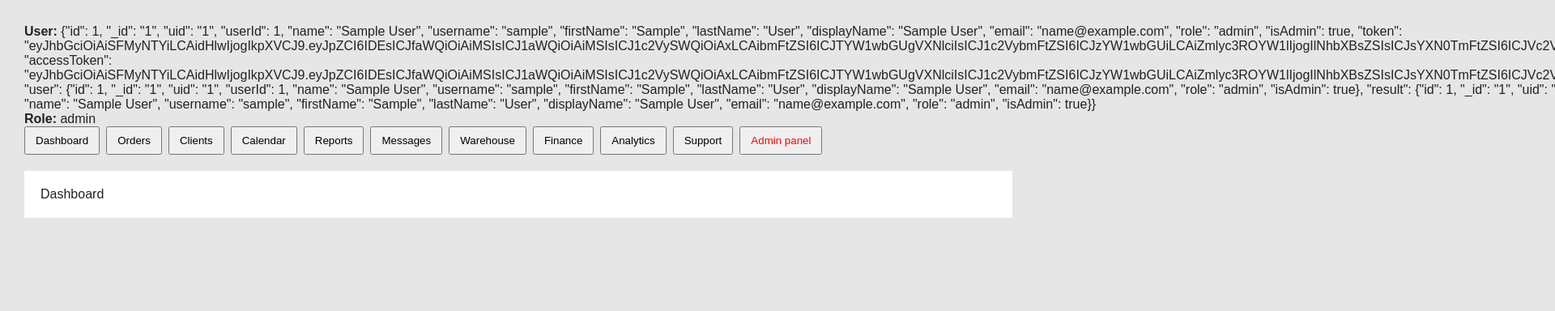
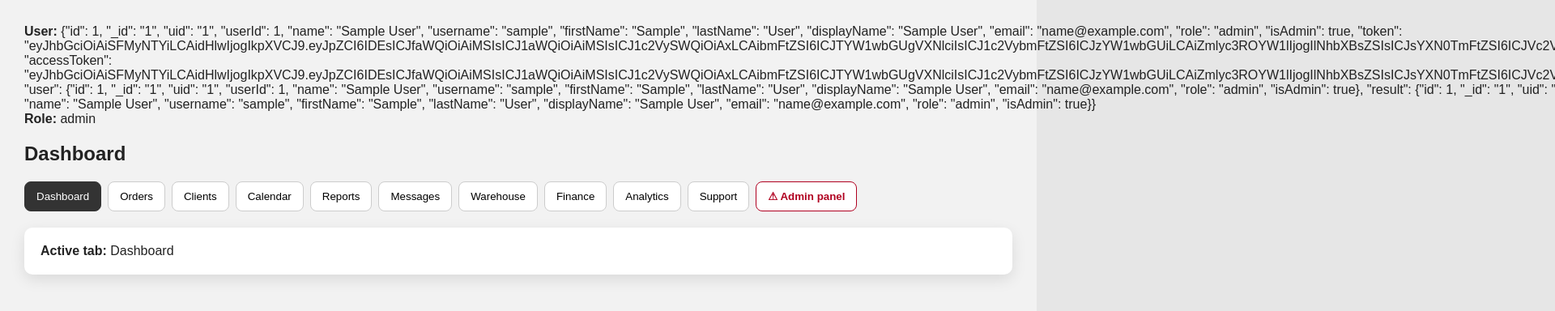
Before and after one commit to papkaandry/tvmount-app, a Next.js app: page / in a window 1280 px wide. Shown: the top 384 px of the page at 81% size, 1920 px wide, since content can reach past the window. Built offline with nearby package versions, Linux system fonts and the light colour scheme; sample sign-in values are in the browser's storage.

Commit message:
Update page.tsx

```diff
--- a/app/page.tsx
+++ b/app/page.tsx
@@ -47,6 +47,7 @@ export default function HomePage() {
 
   return (
     <div style={styles.page}>
+      {/* TOP BAR */}
       <div style={styles.topBar}>
         <div>
           <strong>User:</strong> {user}<br />
@@ -58,12 +59,18 @@ export default function HomePage() {
         </button>
       </div>
 
+      <h2 style={styles.title}>Dashboard</h2>
+
+      {/* TABS */}
       <div style={styles.tabs}>
         {tabs.map((tab) => (
           <button
             key={tab}
             onClick={() => setActiveTab(tab)}
-            style={styles.tab}
+            style={{
+              ...styles.tab,
+              ...(activeTab === tab ? styles.tabActive : {}),
+            }}
           >
             {tab}
           </button>
@@ -72,29 +79,98 @@ export default function HomePage() {
         {role === 'admin' && (
           <button
             onClick={() => setActiveTab('Admin')}
-            style={{ ...styles.tab, color: 'red' }}
+            style={{
+              ...styles.tab,
+              ...styles.adminTab,
+              ...(activeTab === 'Admin' ? styles.adminTabActive : {}),
+            }}
           >
-            Admin panel
+            ⚠ Admin panel
           </button>
         )}
       </div>
 
+      {/* CONTENT */}
       <div style={styles.content}>
         {activeTab === 'Admin' && role === 'admin' ? (
           <AdminPanel />
         ) : (
-          <div>{activeTab}</div>
+          <div>
+            <strong>Active tab:</strong> {activeTab}
+          </div>
         )}
       </div>
     </div>
   );
 }
 
+/* ================= STYLES ================= */
+
 const styles: Record<string, React.CSSProperties> = {
-  page: { padding: 30 },
-  topBar: { display: 'flex', justifyContent: 'space-between' },
-  logout: { background: '#b00020', color: '#fff' },
-  tabs: { display: 'flex', gap: 8, marginBottom: 20 },
-  tab: { padding: '8px 12px' },
-  content: { background: '#fff', padding: 20 },
+  page: {
+    padding: 30,
+    fontFamily: 'Arial, sans-serif',
+    background: '#f2f2f2',
+    minHeight: '100vh',
+  },
+
+  topBar: {
+    display: 'flex',
+    justifyContent: 'space-between',
+    alignItems: 'center',
+    marginBottom: 20,
+  },
+
+  logout: {
+    padding: '8px 14px',
+    borderRadius: 8,
+    border: 'none',
+    background: '#b00020',
+    color: '#fff',
+    fontWeight: 600,
+    cursor: 'pointer',
+  },
+
+  title: {
+    marginBottom: 20,
+  },
+
+  tabs: {
+    display: 'flex',
+    flexWrap: 'wrap',
+    gap: 8,
+    marginBottom: 20,
+  },
+
+  tab: {
+    padding: '10px 14px',
+    borderRadius: 8,
+    border: '1px solid #ccc',
+    background: '#fff',
+    cursor: 'pointer',
+  },
+
+  tabActive: {
+    background: '#333',
+    color: '#fff',
+    border: '1px solid #333',
+  },
+
+  adminTab: {
+    border: '1px solid #b00020',
+    color: '#b00020',
+    fontWeight: 600,
+  },
+
+  adminTabActive: {
+    background: '#b00020',
+    color: '#fff',
+  },
+
+  content: {
+    padding: 20,
+    background: '#fff',
+    borderRadius: 10,
+    boxShadow: '0 6px 18px rgba(0,0,0,0.1)',
+  },
 };
```
